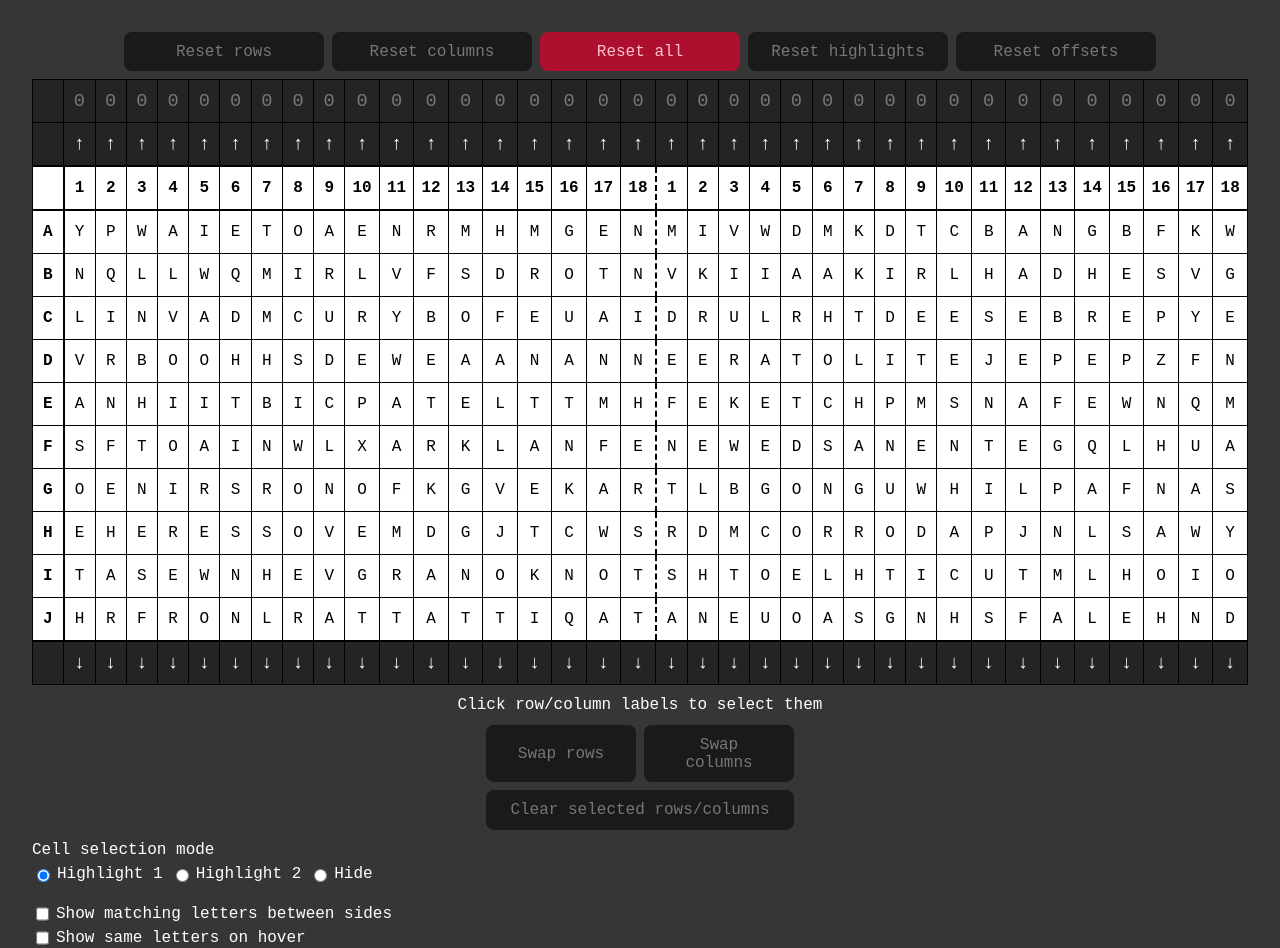
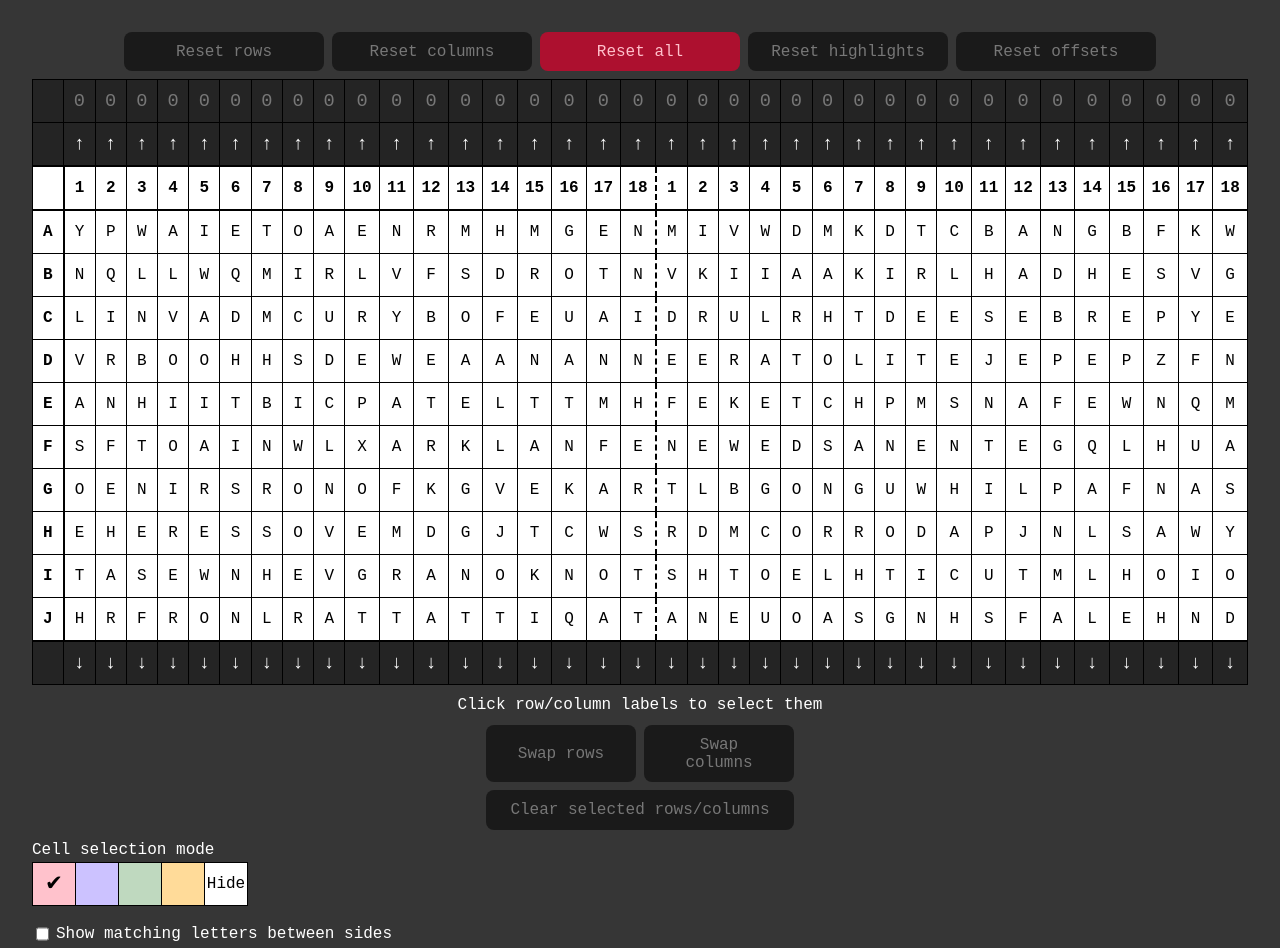
Before and after one commit to d-as/ctc-th, a React (Vite) app: page / in a window 1280 px wide. Shown: the top 948 px of the page. Built offline with nearby package versions, Linux system fonts and the light colour scheme.

Commit message:
More highlights

```diff
--- a/src/App.tsx
+++ b/src/App.tsx
@@ -21,12 +21,16 @@ const range = (size: number) => [...Array(size).keys()];
 enum SelectMode {
   HIGHLIGHT_1,
   HIGHLIGHT_2,
+  HIGHLIGHT_3,
+  HIGHLIGHT_4,
   HIDE,
 }
 
 enum LocalStorageKey {
   HIGHLIGHTS_1 = 'highlights',
   HIGHLIGHTS_2 = 'highlights2',
+  HIGHLIGHTS_3 = 'highlights3',
+  HIGHLIGHTS_4 = 'highlights4',
   HIDDEN = 'hidden',
   ROW_ORDER = 'rowOrder',
   COL_ORDER = 'colOrder',
@@ -46,6 +50,8 @@ const App = () => {
   const [colOrder, setColOrder] = useState(range(37));
   const [highlights1, setHighlights1] = useState(new Set<string>());
   const [highlights2, setHighlights2] = useState(new Set<string>());
+  const [highlights3, setHighlights3] = useState(new Set<string>());
+  const [highlights4, setHighlights4] = useState(new Set<string>());
   const [hidden, setHidden] = useState(new Set<string>());
   const [colOffsets, setColOffsets] = useState(Object.fromEntries(range(37).map(n => [n, 0])));
   const [selectMode, setSelectMode] = useState(SelectMode.HIGHLIGHT_1);
@@ -124,11 +130,15 @@ const App = () => {
     const key = getCellKey((row + colOffset) % 10, col);
     const isHighlighted1 = highlights1.has(key);
     const isHighlighted2 = highlights2.has(key);
+    const isHighlighted3 = highlights3.has(key);
+    const isHighlighted4 = highlights4.has(key);
     const isHidden = hidden.has(key);
 
     return [
       isHighlighted1 ? 'highlight-1' : '',
       isHighlighted2 ? 'highlight-2' : '',
+      isHighlighted3 ? 'highlight-3' : '',
+      isHighlighted4 ? 'highlight-4' : '',
       isHidden ? 'hidden' : '',
       showSameLettersOnHover && cell === hoveredLetter ? 'hovered-letter-cell' : '',
       showMatchingLettersBetweenSides ? getMatchingCellStyle(trueRow, trueCol) : '',
@@ -180,6 +190,8 @@ const App = () => {
 
     const newHighlights1 = new Set(highlights1);
     const newHighlights2 = new Set(highlights2);
+    const newHighlights3 = new Set(highlights3);
+    const newHighlights4 = new Set(highlights4);
     const newHidden = new Set(hidden);
 
     if (selectMode === SelectMode.HIGHLIGHT_1) {
@@ -190,6 +202,8 @@ const App = () => {
       }
 
       newHighlights2.delete(key);
+      newHighlights3.delete(key);
+      newHighlights4.delete(key);
       newHidden.delete(key);
     } else if (selectMode === SelectMode.HIGHLIGHT_2) {
       if (newHighlights2.has(key)) {
@@ -199,6 +213,30 @@ const App = () => {
       }
 
       newHighlights1.delete(key);
+      newHighlights3.delete(key);
+      newHighlights4.delete(key);
+      newHidden.delete(key);
+    } else if (selectMode === SelectMode.HIGHLIGHT_3) {
+      if (newHighlights3.has(key)) {
+        newHighlights3.delete(key);
+      } else {
+        newHighlights3.add(key);
+      }
+
+      newHighlights1.delete(key);
+      newHighlights2.delete(key);
+      newHighlights4.delete(key);
+      newHidden.delete(key);
+    } else if (selectMode === SelectMode.HIGHLIGHT_4) {
+      if (newHighlights4.has(key)) {
+        newHighlights4.delete(key);
+      } else {
+        newHighlights4.add(key);
+      }
+
+      newHighlights1.delete(key);
+      newHighlights2.delete(key);
+      newHighlights3.delete(key);
       newHidden.delete(key);
     } else if (selectMode === SelectMode.HIDE) {
       if (newHidden.has(key)) {
@@ -209,20 +247,28 @@ const App = () => {
 
       newHighlights1.delete(key);
       newHighlights2.delete(key);
+      newHighlights3.delete(key);
+      newHighlights4.delete(key);
     }
 
     window.localStorage.setItem(LocalStorageKey.HIGHLIGHTS_1, JSON.stringify(Array.from(newHighlights1)));
     window.localStorage.setItem(LocalStorageKey.HIGHLIGHTS_2, JSON.stringify(Array.from(newHighlights2)));
+    window.localStorage.setItem(LocalStorageKey.HIGHLIGHTS_3, JSON.stringify(Array.from(newHighlights3)));
+    window.localStorage.setItem(LocalStorageKey.HIGHLIGHTS_4, JSON.stringify(Array.from(newHighlights4)));
     window.localStorage.setItem(LocalStorageKey.HIDDEN, JSON.stringify(Array.from(newHidden)));
 
     setHighlights1(newHighlights1);
     setHighlights2(newHighlights2);
+    setHighlights3(newHighlights3);
+    setHighlights4(newHighlights4);
     setHidden(newHidden);
   };
 
   useEffect(() => {
     const localHighlights1 = window.localStorage.getItem(LocalStorageKey.HIGHLIGHTS_1);
-    const localHighlights2 = window.localStorage.getItem(LocalStorageKey.HIGHLIGHTS_1);
+    const localHighlights2 = window.localStorage.getItem(LocalStorageKey.HIGHLIGHTS_2);
+    const localHighlights3 = window.localStorage.getItem(LocalStorageKey.HIGHLIGHTS_3);
+    const localHighlights4 = window.localStorage.getItem(LocalStorageKey.HIGHLIGHTS_4);
     const localHidden = window.localStorage.getItem(LocalStorageKey.HIDDEN);
     const localRowOrder = window.localStorage.getItem(LocalStorageKey.ROW_ORDER);
     const localColOrder = window.localStorage.getItem(LocalStorageKey.COL_ORDER);
@@ -237,6 +283,14 @@ const App = () => {
 
     if (localHighlights2) {
       setHighlights2(new Set(JSON.parse(localHighlights2)));
+    }
+
+    if (localHighlights3) {
+      setHighlights3(new Set(JSON.parse(localHighlights3)));
+    }
+
+    if (localHighlights4) {
+      setHighlights4(new Set(JSON.parse(localHighlights4)));
     }
 
     if (localHidden) {
@@ -376,9 +430,13 @@ const App = () => {
   const resetHighlights = (): void => {
     setHighlights1(new Set());
     setHighlights2(new Set());
+    setHighlights3(new Set());
+    setHighlights4(new Set());
     setHidden(new Set());
     window.localStorage.removeItem(LocalStorageKey.HIGHLIGHTS_1);
     window.localStorage.removeItem(LocalStorageKey.HIGHLIGHTS_2);
+    window.localStorage.removeItem(LocalStorageKey.HIGHLIGHTS_3);
+    window.localStorage.removeItem(LocalStorageKey.HIGHLIGHTS_4);
     window.localStorage.removeItem(LocalStorageKey.HIDDEN);
   };
 
@@ -433,7 +491,9 @@ const App = () => {
 
   const resetColsDisabled = (): boolean => colOrder.toString() === range(37).toString();
 
-  const resetHighlightsDisabled = (): boolean => highlights1.size === 0 && highlights2.size === 0 && hidden.size === 0;
+  const resetHighlightsDisabled = (): boolean => (
+    !highlights1.size && !highlights2.size && !highlights3.size && !highlights4.size && !hidden.size
+  );
 
   const resetOffsetsDisabled = (): boolean => Object.values(colOffsets).every(offset => offset === 0);
 
@@ -593,30 +653,27 @@ const App = () => {
           Cell selection mode
         </span>
         <span className="option-row">
-          <label>
-            <input
-              type="radio"
-              checked={selectMode === SelectMode.HIGHLIGHT_1}
-              onChange={e => setSelectMode(e.target.checked ? SelectMode.HIGHLIGHT_1 : SelectMode.HIDE)}
-            />
-            Highlight 1
-          </label>
-          <label>
-            <input
-              type="radio"
-              checked={selectMode === SelectMode.HIGHLIGHT_2}
-              onChange={e => setSelectMode(e.target.checked ? SelectMode.HIGHLIGHT_2 : SelectMode.HIDE)}
-            />
-            Highlight 2
-          </label>
-          <label>
-            <input
-              type="radio"
-              checked={selectMode === SelectMode.HIDE}
-              onChange={e => setSelectMode(e.target.checked ? SelectMode.HIDE : SelectMode.HIGHLIGHT_1)}
-            />
-            Hide
-          </label>
+          <table className="black-borders">
+            <tbody>
+              <tr>
+                {range(4).map(n => (
+                  <td
+                    key={`highlight-option-${n + 1}`}
+                    className={`highlight-${n + 1} check-mark`}
+                    onClick={() => setSelectMode(n)}
+                  >
+                    {selectMode === n ? '✔' : ''}
+                  </td>
+                ))}
+                <td
+                  className={`hide ${selectMode === SelectMode.HIDE ? 'check-mark' : ''}`}
+                  onClick={() => setSelectMode(SelectMode.HIDE)}
+                >
+                  {selectMode === SelectMode.HIDE ? '✔' : 'Hide'}
+                </td>
+              </tr>
+            </tbody>
+          </table>
         </span>
         <div className="spacer"></div>
         <span className="option-row">
--- a/src/index.scss
+++ b/src/index.scss
@@ -111,6 +111,10 @@ td {
 
     &.hovered-letter-cell {
       background-color: hsl(39, 100%, 65%);
+
+      &:hover {
+        background-color: hsl(39, 100%, 60%);
+      }
     }
   }
 
@@ -123,6 +127,10 @@ td {
 
     &.hovered-letter-cell {
       background-color: hsl(120, 25%, 75%);
+
+      &:hover {
+        background-color: hsl(120, 25%, 70%);
+      }
     }
   }
 
@@ -158,20 +166,44 @@ td {
     }
   }
 
+  &.highlight-3 {
+    background-color: hsl(120, 25%, 80%);
+
+    &:hover {
+      background-color: hsl(120, 25%, 85%);
+    }
+
+    &.hovered-letter-cell {
+      background-color: hsl(120, 25%, 75%);
+
+      &:hover {
+        background-color: hsl(120, 25%, 70%);
+      }
+    }
+  }
+
+  &.highlight-4 {
+    background-color: hsl(39, 100%, 80%);
+
+    &:hover {
+      background-color: hsl(39, 100%, 85%);
+    }
+
+    &.hovered-letter-cell {
+      background-color: hsl(39, 100%, 65%);
+
+      &:hover {
+        background-color: hsl(39, 100%, 60%);
+      }
+    }
+  }
+
   &.hidden {
-    color: white;
+    color: rgba(0, 0, 0, 0);
     border-color: black;
 
     &:hover {
       color: #777;
-    }
-
-    &.hovered-letter-cell {
-      color: #DDD;
-
-      &:hover {
-        color: #777;
-      }
     }
   }
 
@@ -292,3 +324,12 @@ td {
 .spacer {
   height: 1rem;
 }
+
+.check-mark {
+  color: black;
+  font-size: 16pt;
+}
+
+.hide {
+  color: black;
+}
```
